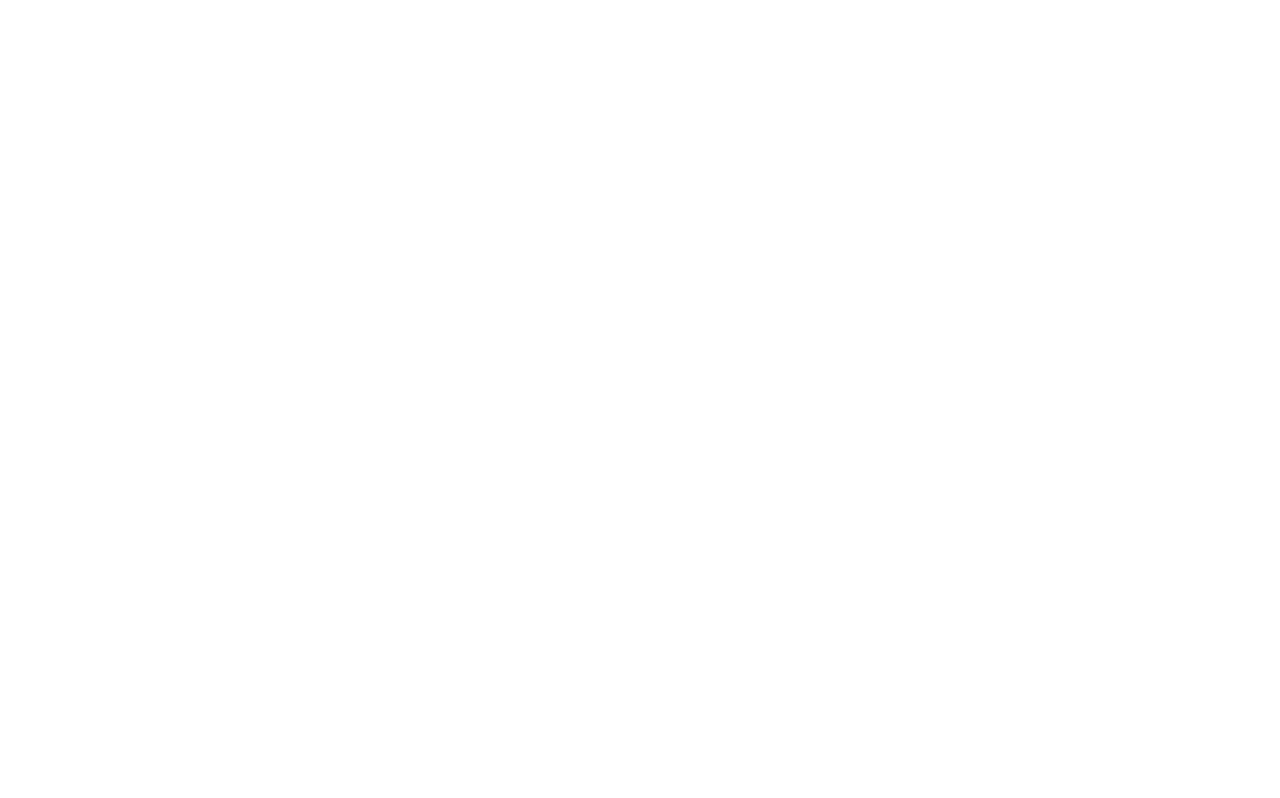
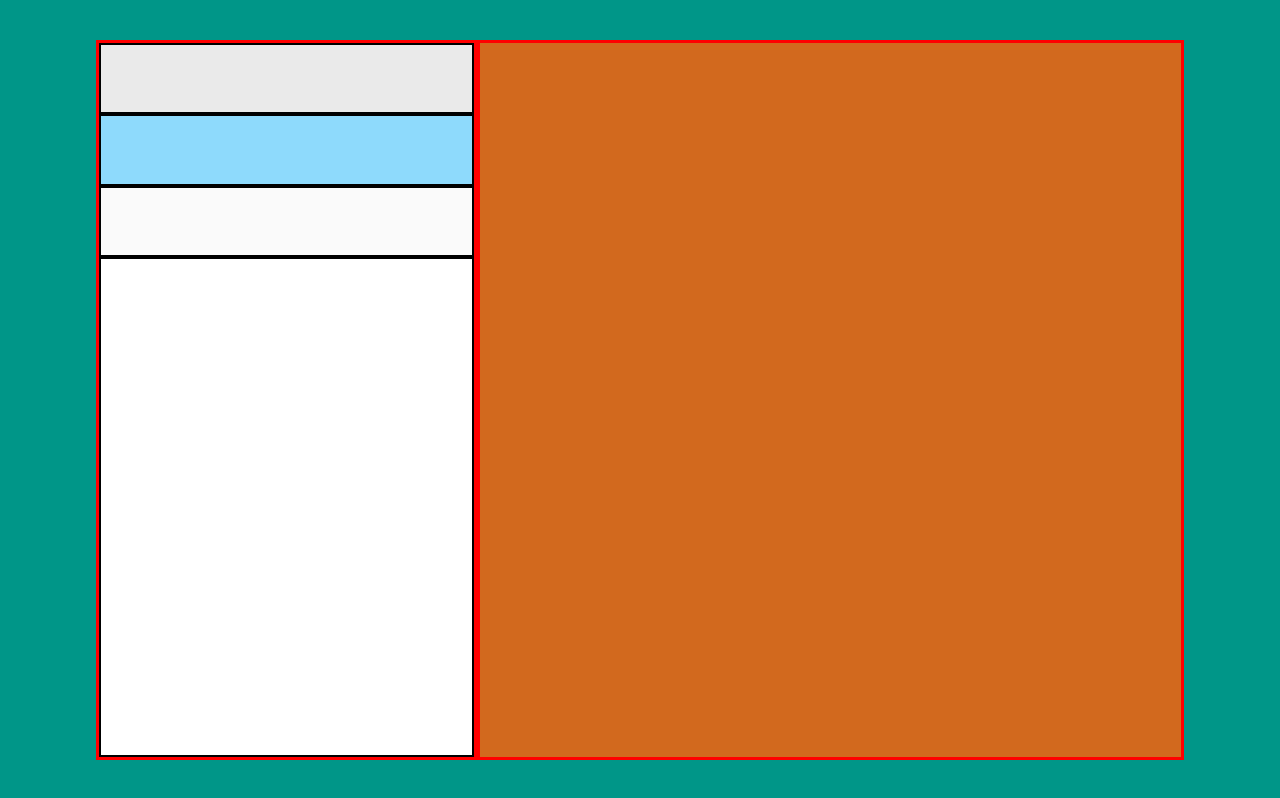
Before and after one commit to GiovanniCadoni/html-css-boolzapp, a plain HTML site: page index.html in a window 1280 px wide. Drawn offline with Linux system fonts and the light colour scheme.

Commit message:
add: column sx

```diff
--- a/css/style.css
+++ b/css/style.css
@@ -1,5 +1,7 @@
 :root{
     --lightgreen: #d5f9ba;
+    --darkgreen: #009688;
+    --greybackground: #d9dbd6;
     --lightblue: #8edafc;
     --lightgrey: #eaeaea;
     --grey: #b1b1b1;
@@ -23,25 +25,114 @@ body{
 
 
 /*COMMON*/
+.container-background{
+    background-color: var(--darkgreen);
+    height: 100vh;
+    width: 100%;
+    padding-top: 5vh;
+}
+
+.container-web-app{
+    display: flex;
+    width: 85%;
+    margin: auto;
+    height: 90vh;
+}
+
+@media screen and (max-width:768px){
+    .container-background{
+        padding-top: 0;
+    }
+    .container-web-app{
+        width: 100%;
+        height: 100vh;
+    }
+}
 /*/COMMON*/
 
 
 /*COLONNA SINISTRA*/
+.column-sx{
+    height: 100%;
+    width: 35%;
+    /*DEBUG*/
+    background-color: burlywood;
+    border: 3px solid red;
+}
+
+@media screen and (max-width:768px){
+    .column-sx{
+        width: 15%;
+    }
+}
+
+@media screen and (max-width:426px){
+    .column-sx{
+        display: none;
+    }
+}
 /*Header Sx*/
+.header-sx{
+    height: 10%;
+    width: 100%;
+    background-color: var(--lightgrey);
+    /*DEBUG*/
+    border: 2px solid black;
+}
 /*/Header Sx*/
 
 /*Hero Sx*/
+.hero-sx{
+    height: 10%;
+    width: 100%;
+    background-color: var(--lightblue);
+    /*DEBUG*/
+    border: 2px solid black;
+}
 /*/Hero Sx*/
 
 /*Navigation Sx*/
+.navigation-sx{
+    height: 10%;
+    width: 100%;
+    background-color: #fafafa;
+    /*DEBUG*/
+    border: 2px solid black;
+}
 /*/Navigation Sx*/
 
 /*Main Sx*/
+.main-sx{
+    height: 70%;
+    width: 100%;
+    background-color: white;
+    /*DEBUG*/
+    border: 2px solid black;
+}
 /*/Main Sx*/
 /*/COLONNA SINISTRA*/
 
 
 /*COLONNA DESTRA*/
+.column-dx{
+    height: 100%;
+    width: 65%;
+    /*DEBUG*/
+    background-color:chocolate;
+    border: 3px solid red;
+}
+
+@media screen and (max-width:768px){
+    .column-dx{
+        width: 85%;
+    }
+}
+
+@media screen and (max-width:426px){
+    .column-dx{
+        width: 100%;
+    }
+}
 /*Header Dx*/
 /*/Header Dx*/
 
--- a/index.html
+++ b/index.html
@@ -1,33 +1,54 @@
 <!DOCTYPE html>
 <html lang="it">
+
     <head>
         <meta charset="UTF-8">
         <meta name="viewport" content="width=device-width, initial-scale=1.0">
         <title>Boolzapp</title>
-        <link rel="stylesheet" href="https://cdnjs.cloudflare.com/ajax/libs/font-awesome/6.4.2/css/all.min.css" integrity="sha512-z3gLpd7yknf1YoNbCzqRKc4qyor8gaKU1qmn+CShxbuBusANI9QpRohGBreCFkKxLhei6S9CQXFEbbKuqLg0DA==" crossorigin="anonymous" referrerpolicy="no-referrer" />
+        <link rel="stylesheet" href="https://cdnjs.cloudflare.com/ajax/libs/font-awesome/6.4.2/css/all.min.css"
+            integrity="sha512-z3gLpd7yknf1YoNbCzqRKc4qyor8gaKU1qmn+CShxbuBusANI9QpRohGBreCFkKxLhei6S9CQXFEbbKuqLg0DA=="
+            crossorigin="anonymous" referrerpolicy="no-referrer" />
         <link rel="preconnect" href="https://fonts.googleapis.com">
         <link rel="preconnect" href="https://fonts.gstatic.com" crossorigin>
-        <link href="https://fonts.googleapis.com/css2?family=PT+Sans:ital,wght@0,400;0,700;1,400;1,700&display=swap" rel="stylesheet">
+        <link href="https://fonts.googleapis.com/css2?family=PT+Sans:ital,wght@0,400;0,700;1,400;1,700&display=swap"
+            rel="stylesheet">
         <link rel="stylesheet" href="./css/style.css">
     </head>
 
     <body>
 
+        <div class="container-background">
+            <div class="container-web-app">
                 <!--Colonna sinistra-->
+                <div class="column-sx">
                     <!--Header Sx-->
+                    <header class="header-sx">
+
+                    </header>
                     <!--/Header Sx-->
 
                     <!--Hero Sx-->
+                    <div class="hero-sx">
+
+                    </div>
                     <!--/Hero Sx-->
 
                     <!--Navigation Sx-->
+                    <nav class="navigation-sx">
+
+                    </nav>
                     <!--/Navigation Sx-->
 
                     <!--Main Sx-->
+                    <main class="main-sx">
+
+                    </main>
                     <!--/Main Sx-->
+                </div>
                 <!--/Colonna sinistra-->
 
                 <!--Colonna destra-->
+                <div class="column-dx">
                     <!--Header Dx-->
                     <!--/Header Dx-->
 
@@ -36,7 +57,10 @@
 
                     <!--Footer Dx-->
                     <!--/Footer Dx-->
+                </div>
                 <!--/Colonna destra-->
+            </div>
+        </div>
 
     </body>
 
```
Lines whose indentation alone changed are shown as unchanged.
